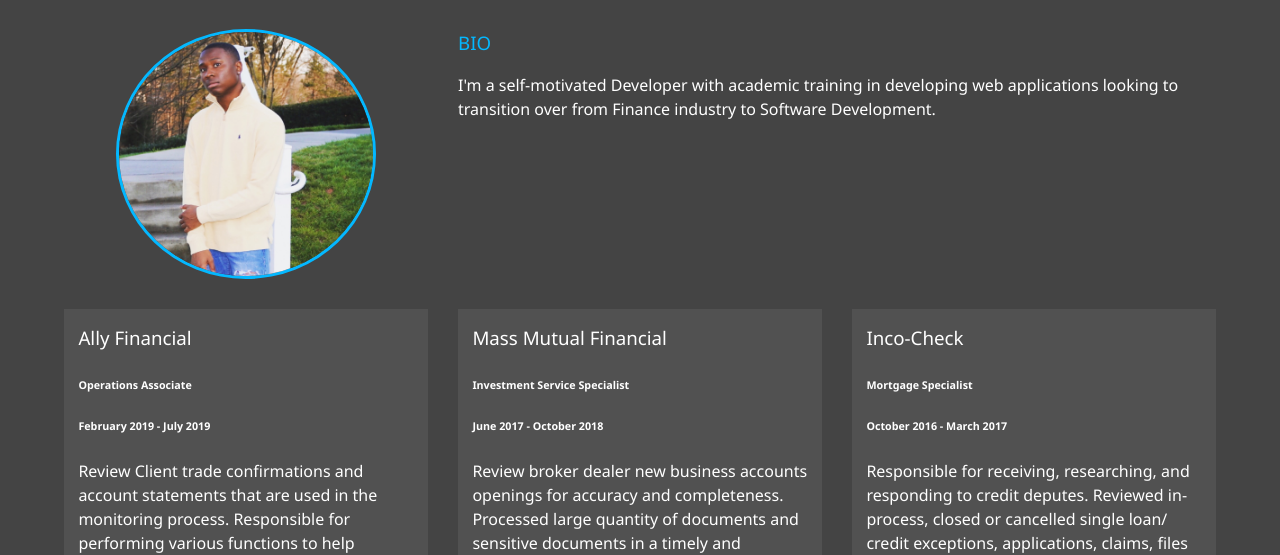
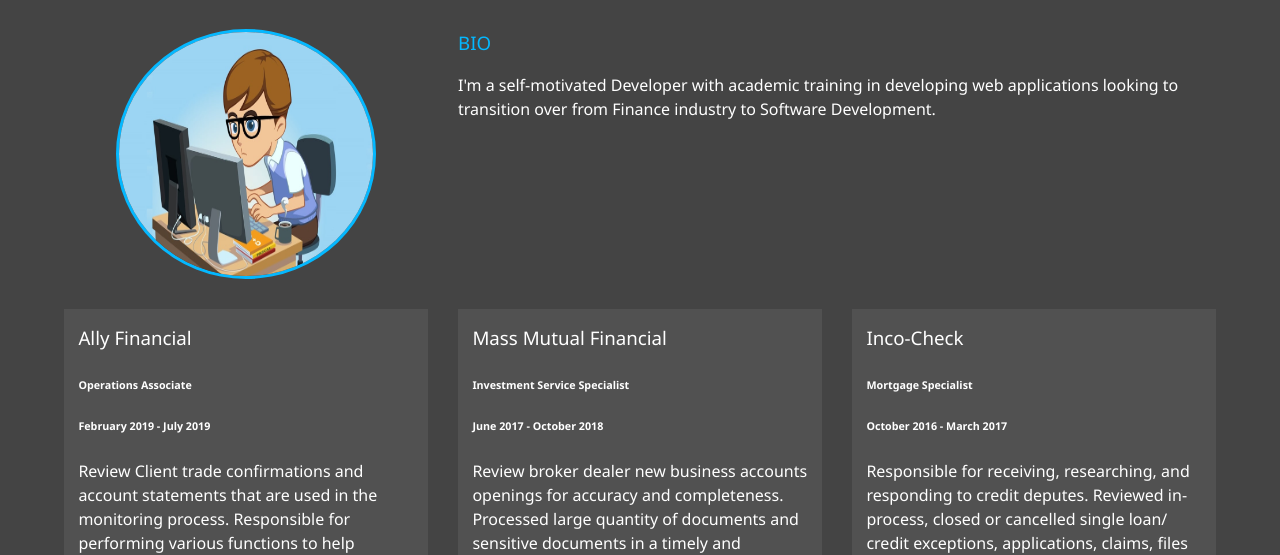
Before and after one commit to DexterTMyles/DexterTMyles.github.io, a website: page about.html in a window 1280 px wide. Shown: the part 253-808 px from the top of the page. Drawn offline with Linux system fonts and the light colour scheme.

Commit message:
updated picture

```diff
--- a/about.html
+++ b/about.html
@@ -62,7 +62,7 @@
       </h2>
       <div class="about-info">
         <img
-          src="dist/img/dexter.jpg"
+          src="dist/img/desk.jpg"
           width="260;"
           height="250;"
           alt="Dexter Myles"
```
Also changed, not shown: dist/img/desk.jpg (added).
